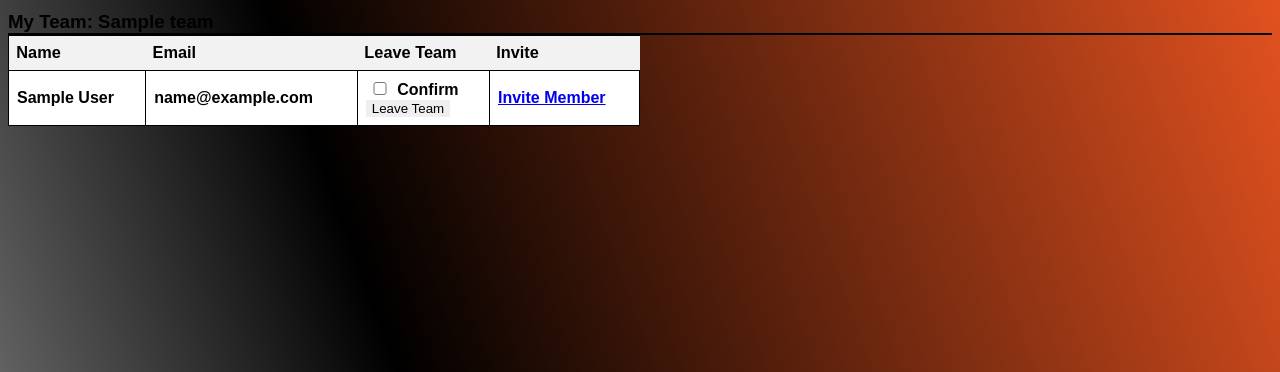
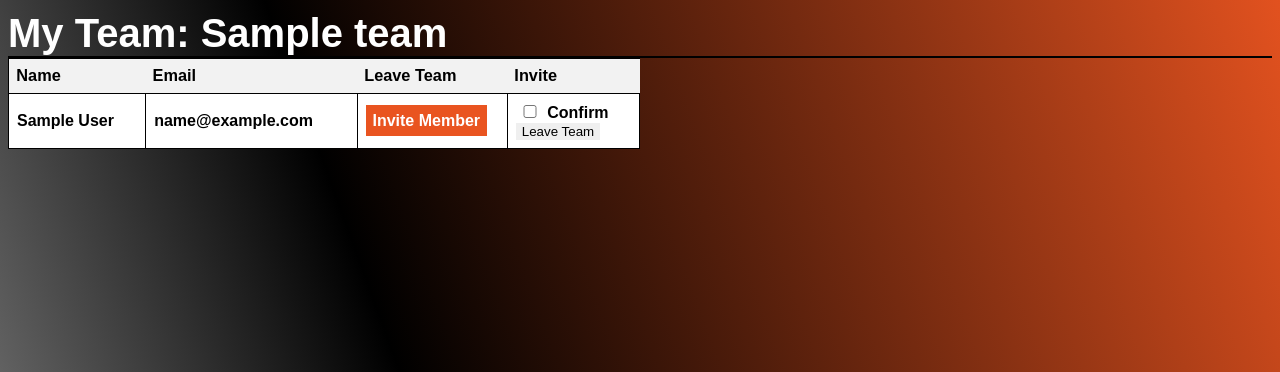
Before and after one commit to mattmallencode/crm, a Flask app: page /team in a window 1280 px wide. Shown: the part 48-420 px from the top of the page. Run offline with Flask 3, Linux system fonts and the light colour scheme; the visitor is signed in with stand-in values (Sample User, id 1); tables that the repository leaves empty hold one stand-in row (values such as "Sample post"); parts of the project's set-up code (start-up, migrations or seed data) failed here and were passed over; some libraries are stand-ins or nearby versions.

Commit message:
commiting changes to teams

```diff
--- a/application/static/style.css
+++ b/application/static/style.css
@@ -296,6 +296,7 @@ color: white;
   text-indent: 0%;
   background-color:#E95420;
   border-radius: 0%;
+  text-decoration: none;
 }
 #remove_contact:hover{
   color: white;
@@ -686,3 +687,17 @@ div#login_box {
   width: 50%;
   border-collapse: collapse;
 }
+#team_invite {
+color: white;
+  padding: 5% 5%;
+  text-indent: 0%;
+  background-color:#E95420;
+  border-radius: 0%;
+  text-decoration: none;
+}
+#team_name {
+  max-width: 100%;
+  font-size: 250%;
+  text-decoration: none;
+  color: white;
+}
--- a/application/templates/team.html
+++ b/application/templates/team.html
@@ -34,7 +34,11 @@
             {% for team_member in team_members %}
               <td>{{ team_member.name }}</td>
               <td>{{ team_member.email }}</td>
-              <td><form action = "" method = "POST">
+              <td> {% if user_details.admin_status == True %}
+                    <a  id="team_invite" href="{{ url_for('teams.invite') }}">Invite Member</a>
+                  {% endif %}
+              </td>
+              <td id="remove_team"><form action = "" method = "POST">
                 {{ form.hidden_tag() }}
                 <div>
                   {{ form.sure_checkbox() }}
@@ -50,10 +54,6 @@
                 </div>
 
               </form></td>
-              <td> {% if user_details.admin_status == True %}
-                    <a href="{{ url_for('teams.invite') }}">Invite Member</a>
-                  {% endif %}
-              </td>
             {% endfor %}
 
           </table>
```
